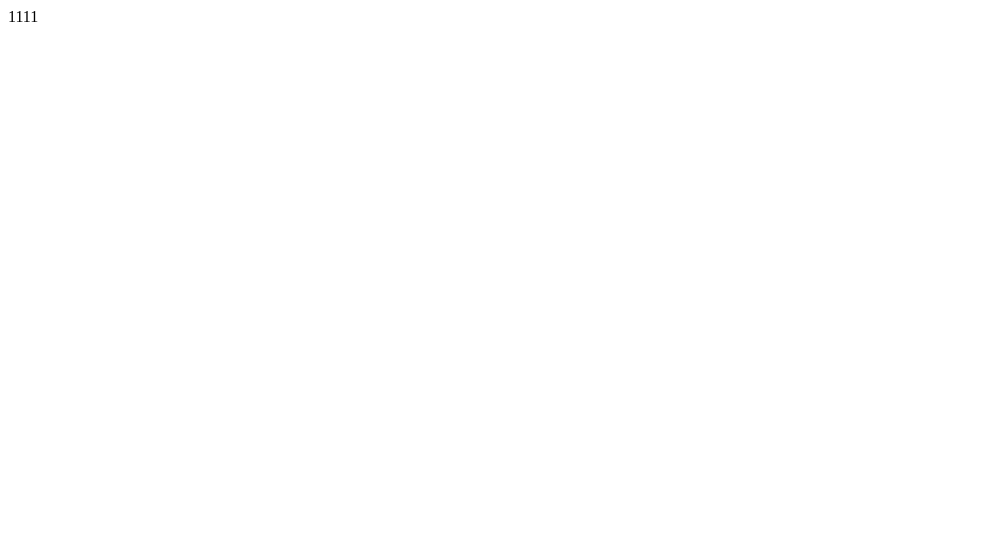
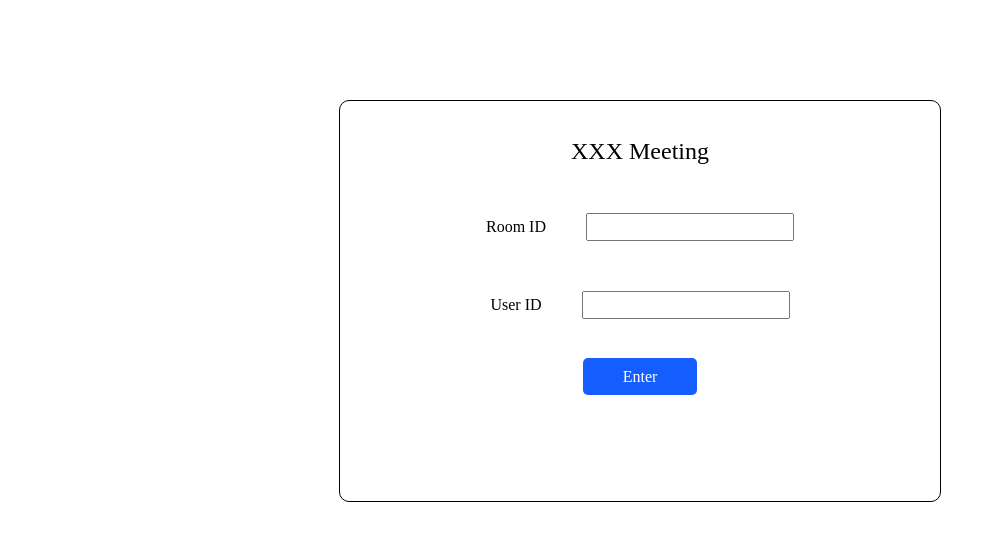
Before and after one commit to shellGrace/IM-Meeting, a React app: page / in a window 1280 px wide. Shown: the top 540 px of the page, without its empty margins (0-995 px from the left). Built offline with nearby package versions, Linux system fonts and the light colour scheme.

Commit message:
feat: join main page

```diff
--- /dev/null
+++ b/postcss.config.js
@@ -0,0 +1,5 @@
+const autoprefixer = require('autoprefixer');
+
+module.exports = {
+  plugins: [autoprefixer()],
+};
--- a/src/index.jsx
+++ b/src/index.jsx
@@ -1,7 +1,9 @@
+import { RouteContainer } from "./router";
 import ReactDOM from "react-dom";
+import "./reset.css";
 
 const App = () => {
-  return <div>1111</div>;
+  return <RouteContainer></RouteContainer>;
 };
 
 ReactDOM.render(<App />, document.getElementById("root"));
--- /dev/null
+++ b/src/pages/login/index.css
@@ -0,0 +1,50 @@
+.login-page {
+  position: fixed;
+  width: 100%;
+  height: 100%;
+  left: 0;
+  right: 0;
+  top: 0;
+  bottom: 0;
+}
+
+.login-page .login-body {
+  position: absolute;
+  left: 50%;
+  top: 100px;
+  transform: translateX(-50%);
+  width: 600px;
+  height: 400px;
+  text-align: center;
+  border: 1px solid;
+  border-radius: 10px;
+}
+
+.login-page .login-body .body-header {
+  margin-top: 38px;
+  font-size: 24px;
+}
+
+.login-page .login-body .body-item {
+  margin-top: 50px;
+}
+
+.body-bottom {
+  display: inline-block;
+  margin-top: 50px;
+}
+
+.body-bottom .btn {
+  padding: 10px 40px;
+  border-radius: 2px;
+  color: white;
+  background: #165dff;
+  cursor: pointer;
+  border-radius: 5px;
+}
+
+.input-wrapper {
+  margin-left: 40px;
+  height: 22px;
+  width: 200px;
+}
--- /dev/null
+++ b/src/pages/login/index.jsx
@@ -0,0 +1,60 @@
+import { useEffect, useState } from "react";
+import { useNavigate } from "react-router-dom";
+import "./index.css";
+
+// 登录页
+export const LoginPage = () => {
+  const [sessionInfo, setSessionInfo] = useState({
+    userId: "",
+    roomId: "",
+  });
+  const navigate = useNavigate();
+
+  const onClickEnter = async () => {
+    navigate("main");
+  };
+
+  return (
+    <div className="login-page">
+      <section className="login-body">
+        <div className="body-header">XXX Meeting</div>
+        <section className="body-item">
+          <span>Room ID</span>
+          <input
+            className="input-wrapper"
+            value={sessionInfo.roomId}
+            onChange={(e) =>
+              setSessionInfo((pre) => ({
+                ...pre,
+                roomId: e.target.value,
+              }))
+            }
+          ></input>
+        </section>
+        <section className="body-item">
+          <span>User ID</span>
+          <input
+            className="input-wrapper"
+            value={sessionInfo.userId}
+            onChange={(e) =>
+              setSessionInfo((pre) => ({
+                ...pre,
+                userId: e.target.value,
+              }))
+            }
+          ></input>
+        </section>
+        <div className="body-bottom">
+          <span className="btn" onClick={onClickEnter}>
+            Enter
+          </span>
+        </div>
+      </section>
+    </div>
+  );
+};
+
+window.onunload = async (e) => {
+  await agoraRTCManager.leave();
+  await agoraRTMManager.leave();
+};
--- /dev/null
+++ b/src/pages/main/index.jsx
@@ -0,0 +1,6 @@
+// 主页
+export const MainPage = () => {
+  return <div>
+    MainPage
+  </div>;
+};
--- /dev/null
+++ b/src/reset.css
@@ -0,0 +1,129 @@
+/* http://meyerweb.com/eric/tools/css/reset/
+   v2.0 | 20110126
+   License: none (public domain)
+*/
+
+html,
+body,
+div,
+span,
+applet,
+object,
+iframe,
+h1,
+h2,
+h3,
+h4,
+h5,
+h6,
+p,
+blockquote,
+pre,
+a,
+abbr,
+acronym,
+address,
+big,
+cite,
+code,
+del,
+dfn,
+em,
+img,
+ins,
+kbd,
+q,
+s,
+samp,
+small,
+strike,
+strong,
+sub,
+sup,
+tt,
+var,
+b,
+u,
+i,
+center,
+dl,
+dt,
+dd,
+ol,
+ul,
+li,
+fieldset,
+form,
+label,
+legend,
+table,
+caption,
+tbody,
+tfoot,
+thead,
+tr,
+th,
+td,
+article,
+aside,
+canvas,
+details,
+embed,
+figure,
+figcaption,
+footer,
+header,
+hgroup,
+menu,
+nav,
+output,
+ruby,
+section,
+summary,
+time,
+mark,
+audio,
+video {
+  margin: 0;
+  padding: 0;
+  border: 0;
+  font-size: 100%;
+  font: inherit;
+  vertical-align: baseline;
+}
+/* HTML5 display-role reset for older browsers */
+article,
+aside,
+details,
+figcaption,
+figure,
+footer,
+header,
+hgroup,
+menu,
+nav,
+section {
+  display: block;
+}
+body {
+  line-height: 1;
+}
+ol,
+ul {
+  list-style: none;
+}
+blockquote,
+q {
+  quotes: none;
+}
+blockquote:before,
+blockquote:after,
+q:before,
+q:after {
+  content: "";
+  content: none;
+}
+table {
+  border-collapse: collapse;
+  border-spacing: 0;
+}
--- /dev/null
+++ b/src/router/index.jsx
@@ -0,0 +1,25 @@
+import { MainPage } from "../pages/main";
+import { LoginPage } from "../pages/login";
+
+import { HashRouter, Route, Routes } from "react-router-dom";
+
+export const routes = [
+  {
+    path: "/",
+    element: <LoginPage></LoginPage>,
+  },
+  {
+    path: "/main",
+    element: <MainPage></MainPage>,
+  },
+];
+
+export const RouteContainer = () => (
+  <HashRouter>
+    <Routes>
+      {routes.map((item) => (
+        <Route key={item.path} path={item.path} element={item.element}></Route>
+      ))}
+    </Routes>
+  </HashRouter>
+);
--- a/webpack/webpack.base.js
+++ b/webpack/webpack.base.js
@@ -1,6 +1,12 @@
 const { ROOT_PATH } = require("./utils/index");
 const path = require("path");
+const webpack = require("webpack");
 const webpackbar = require("webpackbar");
+const data = require("dotenv").config().parsed || {};
+
+const { AGORA_APP_ID = "", AGORA_APP_CERTIFICATE = "" } = data;
+
+console.log("data", data);
 
 module.exports = {
   resolve: {
@@ -8,7 +14,10 @@ module.exports = {
     alias: {
       "@": path.resolve(ROOT_PATH, "src"),
     },
-    symlinks: false,
+    fallback: {
+      crypto: require.resolve("crypto-browserify"),
+      stream: require.resolve("stream-browserify"),
+    },
   },
   module: {
     unknownContextCritical: false,
@@ -46,8 +55,18 @@ module.exports = {
             },
           },
         ],
-      }
+      },
     ],
   },
-  plugins: [new webpackbar()],
+  plugins: [
+    new webpackbar(),
+    new webpack.ProvidePlugin({
+      // process: "process/browser",
+      Buffer: ["buffer", "Buffer"],
+    }),
+    new webpack.DefinePlugin({
+      AGORA_APP_ID: JSON.stringify(AGORA_APP_ID),
+      AGORA_APP_CERTIFICATE: JSON.stringify(AGORA_APP_CERTIFICATE),
+    }),
+  ],
 };
```
Also changed, not shown: package.json (+9 -2 lines), src/utils/index.js (added), 1 other file (tests, documents, lock files or other folders).
